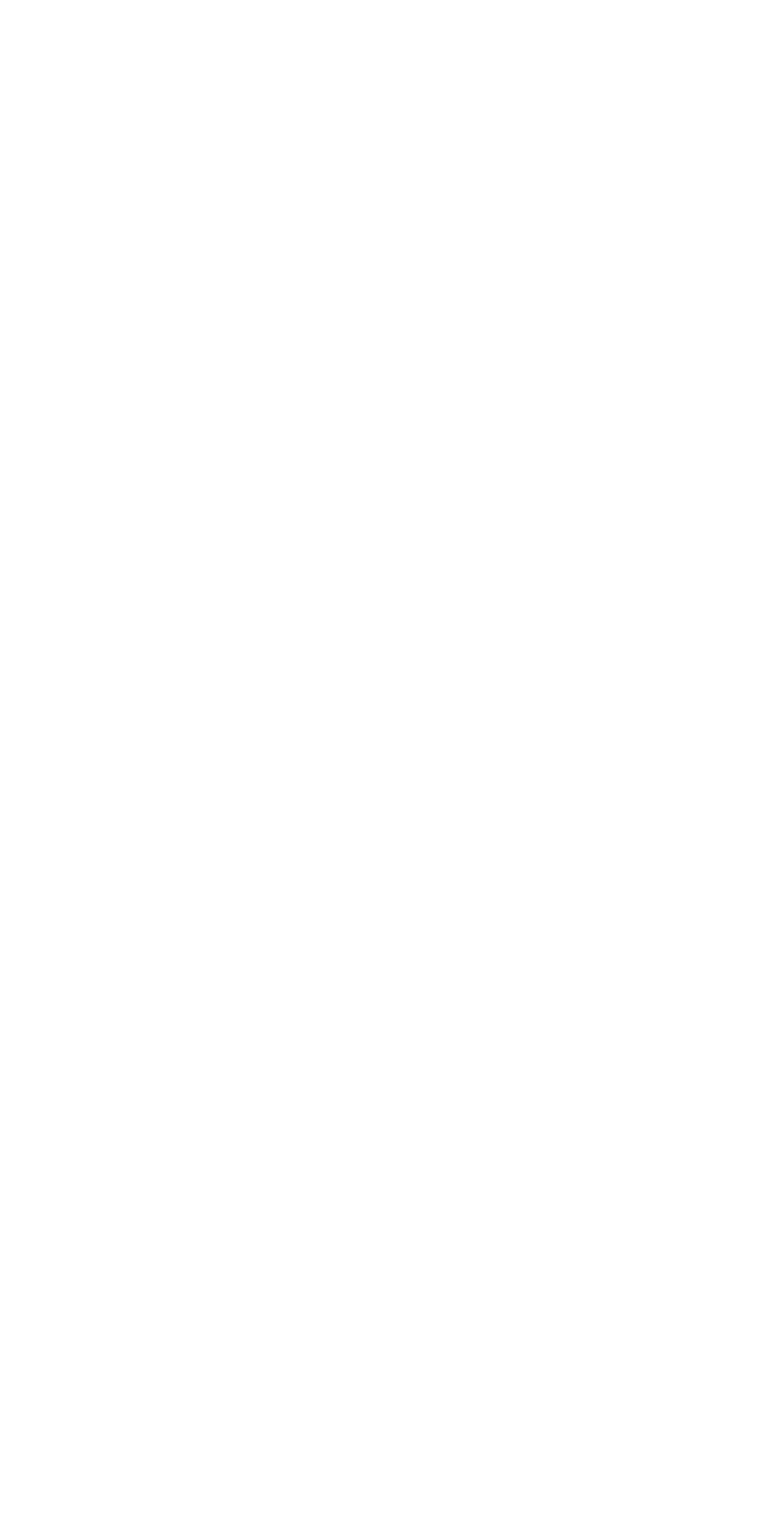
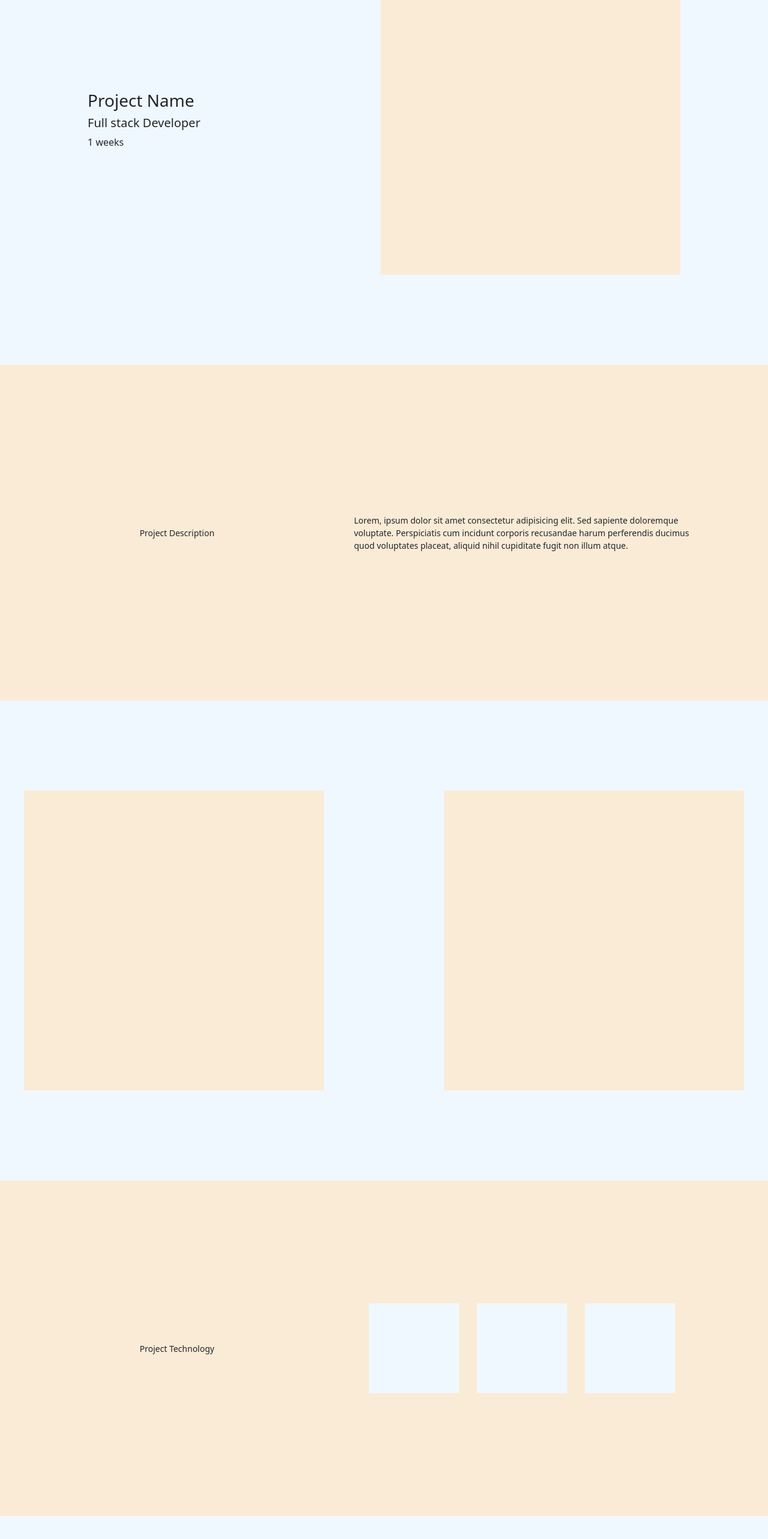
Before and after one commit to Alhazen4/alhazen4-porto, an Angular app: page /project in a window 1280 px wide. Before the commit this address led to /. Shown: the part 192-2758 px from the top of the page at 60% size. Before the commit the page ends 800 px from the top, so only its background shows below. Built offline with nearby package versions, Linux system fonts and the light colour scheme.

Commit message:
Add project detail page

```diff
--- a/src/app/app-routing.module.ts
+++ b/src/app/app-routing.module.ts
@@ -2,10 +2,12 @@ import { NgModule } from '@angular/core';
 import { RouterModule, Routes } from '@angular/router';
 import { HomepageComponent } from './components/homepage/homepage.component';
 import { WorkComponent } from './components/work/work.component';
+import { ProjectComponent } from './components/project/project.component';
 
 const routes: Routes = [
   { path: '', component: HomepageComponent },
   { path: 'work', component: WorkComponent },
+  { path: 'project', component: ProjectComponent },
 ];
 
 @NgModule({
--- a/src/app/app.module.ts
+++ b/src/app/app.module.ts
@@ -6,12 +6,14 @@ import { AppComponent } from './app.component';
 import { HomepageComponent } from './components/homepage/homepage.component';
 import { NgbModule } from '@ng-bootstrap/ng-bootstrap';
 import { WorkComponent } from './components/work/work.component';
+import { ProjectComponent } from './components/project/project.component';
 
 @NgModule({
   declarations: [
     AppComponent,
     HomepageComponent,
-    WorkComponent
+    WorkComponent,
+    ProjectComponent
   ],
   imports: [
     BrowserModule,
--- /dev/null
+++ b/src/app/components/project/project.component.html
@@ -0,0 +1,56 @@
+<!DOCTYPE html>
+<html lang="en">
+
+<head>
+  <meta charset="UTF-8">
+  <meta name="viewport" content="width=device-width, initial-scale=1.0">
+  <title>Document</title>
+</head>
+
+<body>
+  <div class="project d-flex flex-row align-items-center justify-content-center">
+    <span>
+      <h3>Project Name</h3>
+      <h5>Full stack Developer</h5>
+      <p>1 weeks</p>
+    </span>
+    <div style="background-color: antiquewhite; width: 500px; height: 500px;"></div>
+  </div>
+
+  <div class="small">
+    <div class="row">
+      <div class="col d-flex flex-row align-items-center justify-content-center">
+        Project Description
+      </div>
+      <div class="col desc d-flex flex-row align-items-center justify-content-center">
+        Lorem, ipsum dolor sit amet consectetur adipisicing elit. Sed sapiente doloremque voluptate. Perspiciatis cum
+        incidunt corporis recusandae harum perferendis ducimus quod voluptates placeat, aliquid nihil cupiditate fugit
+        non illum atque.
+      </div>
+    </div>
+  </div>
+
+  <div class="mockup d-flex flex-row align-items-center justify-content-center">
+    <div class="box"></div>
+    <div class="box"></div>
+  </div>
+
+  <div class="small">
+    <div class="row">
+      <div class="col d-flex flex-row align-items-center justify-content-center">
+        Project Technology
+      </div>
+      <div class="col desc d-flex flex-row align-items-center justify-content-center">
+        <div class="box-small"></div>
+        <div class="box-small"></div>
+        <div class="box-small"></div>
+      </div>
+    </div>
+  </div>
+
+  <div class="result">
+    <h2>Project Result</h2>
+  </div>
+</body>
+
+</html>
--- /dev/null
+++ b/src/app/components/project/project.component.scss
@@ -0,0 +1,54 @@
+div {
+  background-color: aliceblue;
+  width: 100%;
+  height: 100vh;
+
+  &.small {
+    height: 70vh;
+
+    & .row {
+      height: 70vh;
+      margin: 0;
+
+      & .col {
+        background-color: antiquewhite;
+        width: 100%;
+        height: 70vh;
+        padding: 0;
+
+        &.desc {
+          padding-right: 100px;
+        }
+      }
+    }
+
+  }
+
+  &.project {
+    gap: 300px;
+  }
+
+  &.mockup {
+    gap: 200px;
+
+  }
+
+  &.box {
+    background-color: antiquewhite;
+    width: 500px;
+    height: 500px;
+
+    &-small {
+      margin-right: 30px;
+      background-color: aliceblue;
+      width: 150px;
+      height: 150px;
+    }
+  }
+
+  &.result {
+    padding: 100px 0 100px 200px;
+  }
+
+
+}
```
Also changed, not shown: src/app/components/project/project.component.ts (added, +10 -0 lines), 1 other file (tests, documents, lock files or other folders).
